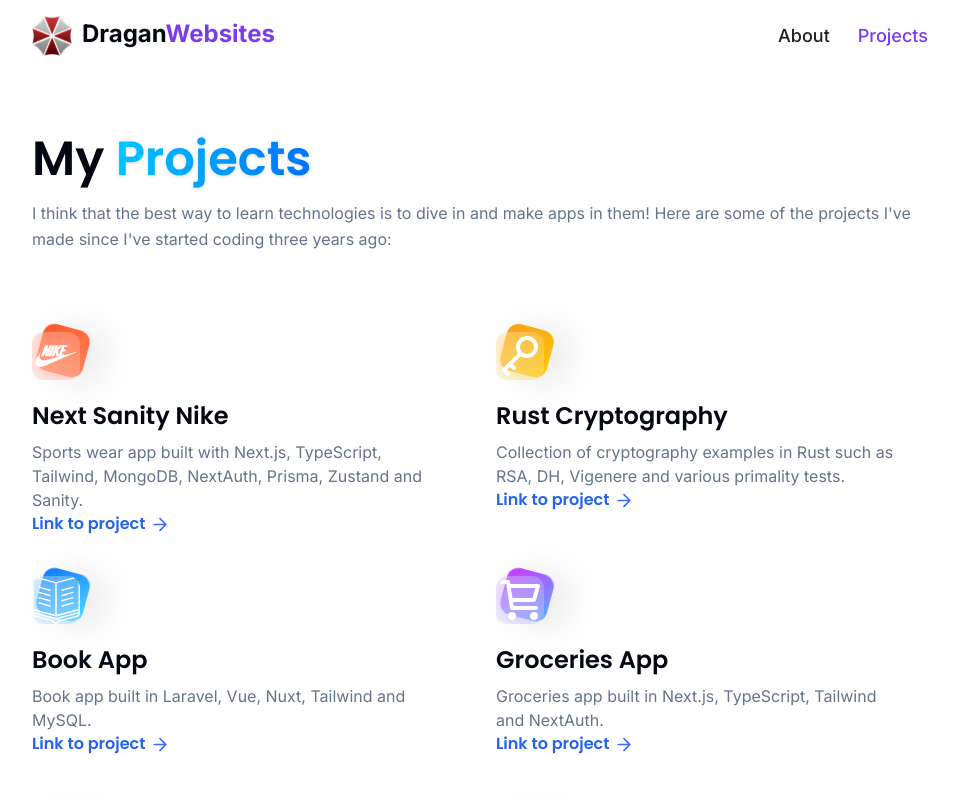
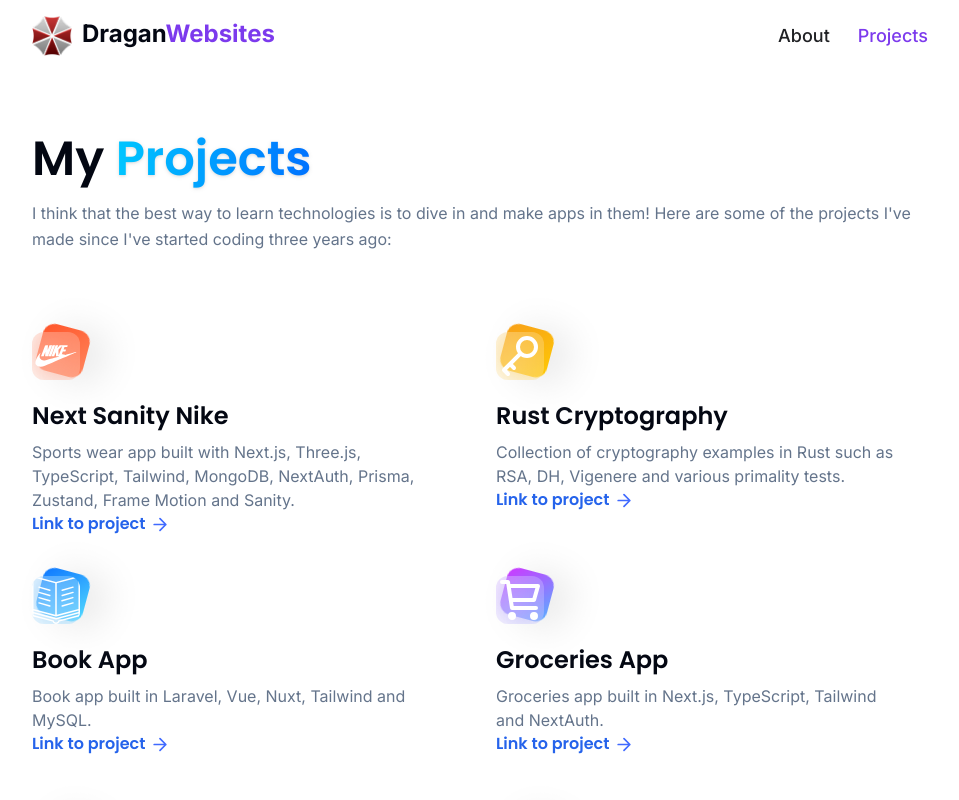
Before and after one commit to dragan717080/ThreePortfolio, a Next.js app: page /projects in a window 1280 px wide. Shown: the top 800 px of the page, without its empty margins (160-1119 px from the left). Built offline with nearby package versions, Linux system fonts and the light colour scheme.

Commit message:
adding interfaces

```diff
--- a/app/about/page.tsx
+++ b/app/about/page.tsx
@@ -32,7 +32,7 @@
           {skills.map((skill) => (
             <div className='block-container w-20 h-20' key={skill.name}>
               <div className='btn-back rounded-xl' />
-              <div className='btn-front rounded-xl flex justify-center items-center'>
+              <div className='btn-front rounded-xl row'>
                 <img
                   src={skill.imageUrl}
                   alt={skill.name}
--- a/app/constants/index.tsx
+++ b/app/constants/index.tsx
@@ -180,7 +180,7 @@
     iconUrl: nike,
     theme: 'btn-back-red',
     name: 'Next Sanity Nike',
-    description: 'Sports wear app built with Next.js, TypeScript, Tailwind, MongoDB, NextAuth, Prisma, Zustand and Sanity.',
+    description: 'Sports wear app built with Next.js, Three.js, TypeScript, Tailwind, MongoDB, NextAuth, Prisma, Zustand, Frame Motion and Sanity.',
     link: 'https://github.com/dragan717080/NextTypeScriptTailwindPrismaNextAuthSanityNike',
   },
   {
--- a/public/assets/icons/index.ts
+++ b/public/assets/icons/index.ts
@@ -18,7 +18,6 @@
 import twitterSvg from './twitter.svg'
 import bookSvg from './book.svg'
 import estateSvg from './estate.svg'
-import pricewiseSvg from './pricewise.svg'
 import snapgramSvg from './snapgram.svg'
 import threadsSvg from './threads.svg'
 import arrowSvg from './arrow.svg'
@@ -64,7 +63,6 @@
 const twitter = twitterSvg.src;
 const book = bookSvg.src;
 const estate = estateSvg.src;
-const pricewise = pricewiseSvg.src;
 const snapgram = snapgramSvg.src;
 const threads = threadsSvg.src;
 const arrow = arrowSvg.src;
@@ -111,7 +109,6 @@
   cart,
   key,
   postgres,
-  pricewise,
   snapgram,
   threads,
   arrow,
```
Also changed, not shown: public/assets/icons/pricewise.svg (deleted).
